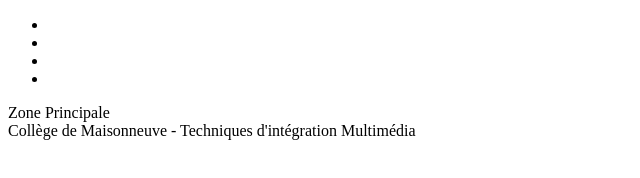
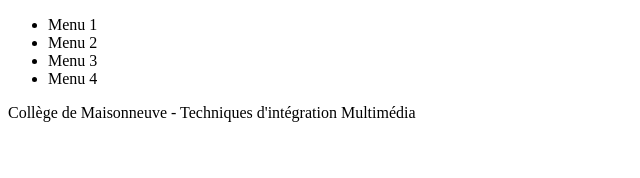
Before and after one commit to Jayerino/veille-node, a plain HTML site: page index.html in a window 1280 px wide. Shown: the whole page, without its empty margins (0-640 px from the left). Drawn offline with Linux system fonts and the light colour scheme.

Commit message:
Section ajoutée

```diff
--- a/index.html
+++ b/index.html
@@ -7,14 +7,17 @@
 
 	<header>
 		<ul>
-			<li><a></a></li>
-			<li><a></a></li>
-			<li><a></a></li>
-			<li><a></a></li>
+			<li><a>Menu 1</a></li>
+			<li><a>Menu 2</a></li>
+			<li><a>Menu 3</a></li>
+			<li><a>Menu 4</a></li>
 		</ul>
 	</header>
 
-	<main>Zone Principale</main>
+	<main>
+		<section id = "section1"></section>
+		<section id = "section2"></section>
+	</main>
 
 	<footer>Collège de Maisonneuve - Techniques d'intégration Multimédia</footer>
 
```
